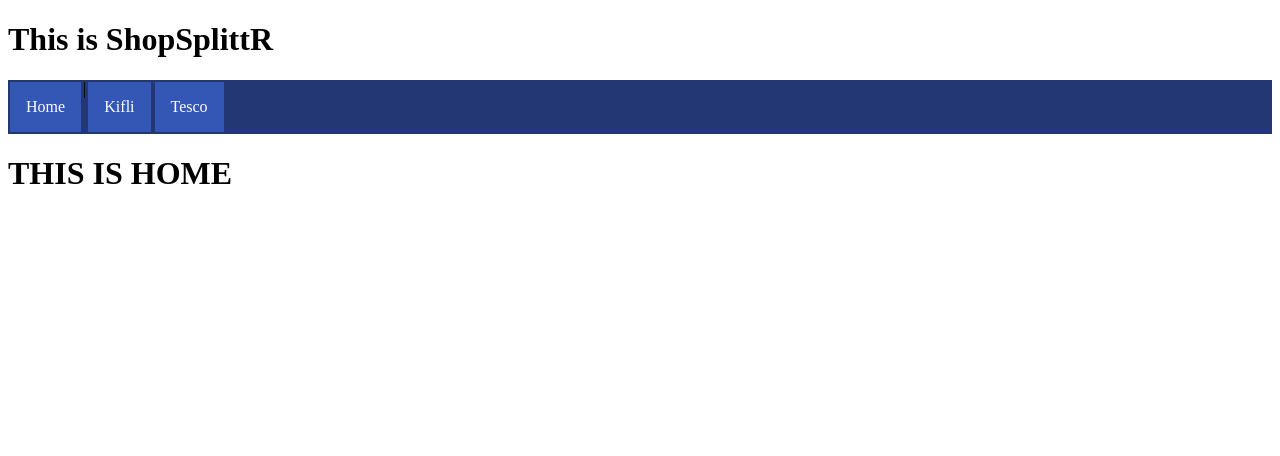
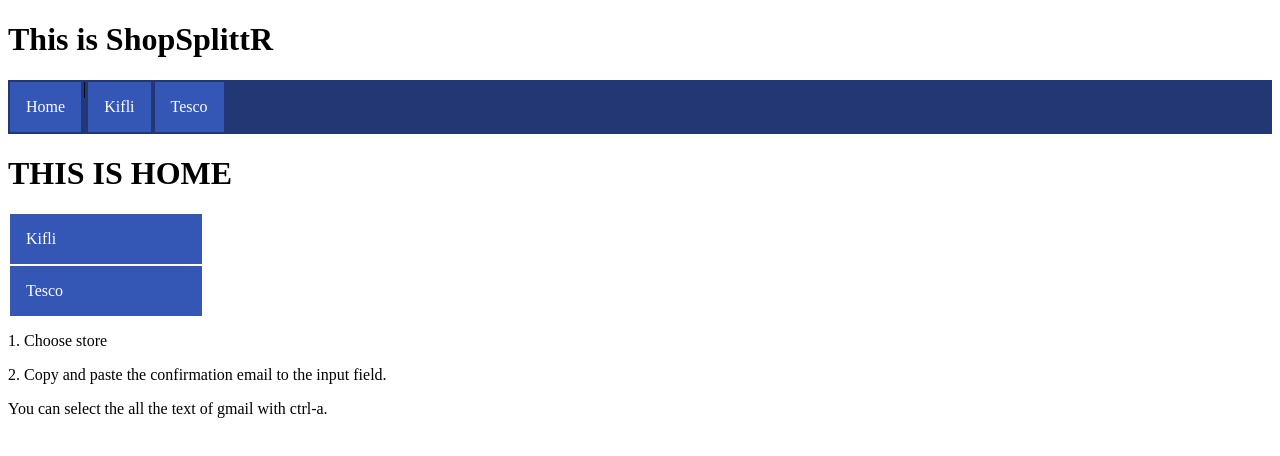
Before and after one commit to magab89/shopsplittr, a React (Create React App) app: page / in a window 1280 px wide. Shown: the top 456 px of the page. Built offline with nearby package versions, Linux system fonts and the light colour scheme.

Commit message:
home in separate file

```diff
--- a/src/App.tsx
+++ b/src/App.tsx
@@ -18,16 +18,6 @@ const StyledNav = styled.nav`
   }
 `
 
-export function Home () {
-  return (
-    <div>
-      <h1>
-        THIS IS HOME
-      </h1>
-    </div>
-  )
-}
-
 function App() {
   return (
     <div className="App">
--- a/src/index.tsx
+++ b/src/index.tsx
@@ -1,10 +1,11 @@
 import React from 'react'
 import ReactDOM from 'react-dom'
-import App, { Home } from './App'
+import App from './App'
 import reportWebVitals from './reportWebVitals'
 import { BrowserRouter, Route, Routes } from 'react-router-dom'
 import Kifli from './routes/kifli'
 import Tesco from './routes/tesco'
+import Home from './routes/home'
 
 ReactDOM.render(
   <BrowserRouter>
--- /dev/null
+++ b/src/routes/home.tsx
@@ -0,0 +1,27 @@
+import { Link } from 'react-router-dom'
+import styled from 'styled-components'
+
+const Styled = styled.div`
+  a {
+    text-decoration: none;
+    display: block;
+    padding: 1em;
+    margin: 2px;
+    color: white;
+    background: #3456b5;
+    max-width: 10em;
+  }
+`
+
+export default function Home() {
+  return (
+    <Styled>
+      <h1>THIS IS HOME</h1>
+      <Link to="/kifli">Kifli</Link>
+      <Link to="/tesco">Tesco</Link>
+      <p>1. Choose store</p>
+      <p>2. Copy and paste the confirmation email to the input field.</p>
+      <p>You can select the all the text of gmail with ctrl-a.</p>
+    </Styled>
+  )
+}
```
